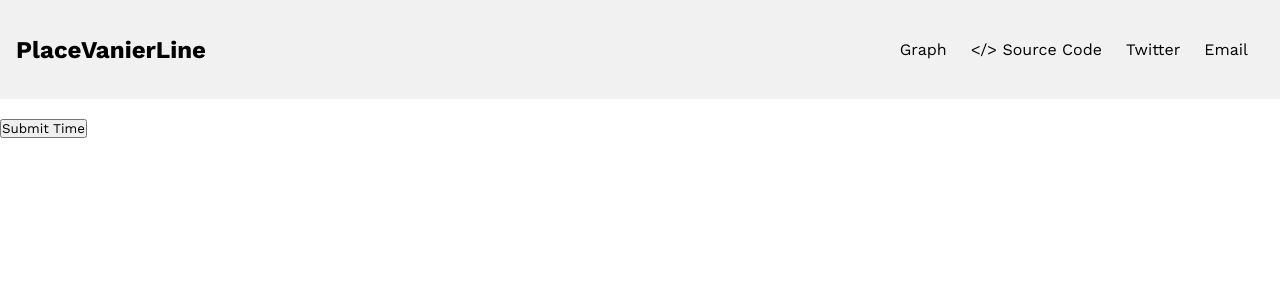
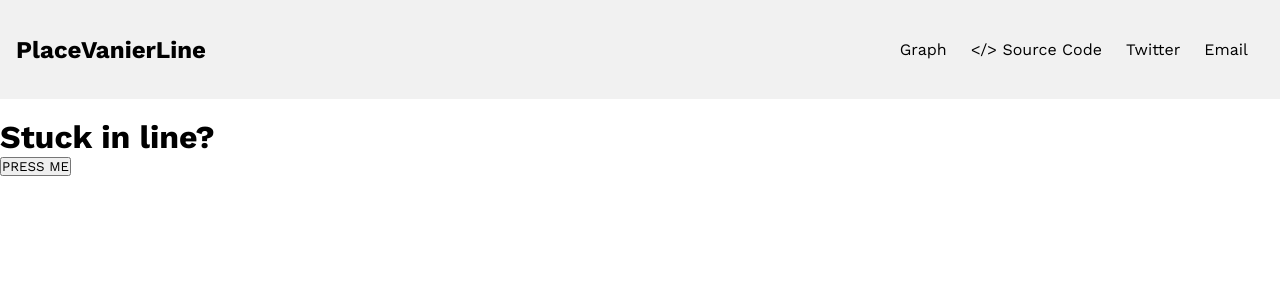
Before and after one commit to justindhillon/place-vanier-line, a Next.js app: page /record-time in a window 1280 px wide. Shown: the top 300 px of the page. Built offline with nearby package versions, Linux system fonts and the light colour scheme.

Commit message:
modified:   components/button.js 	modified:   styles/global.css

```diff
--- a/components/button.js
+++ b/components/button.js
@@ -4,8 +4,9 @@ export default function Button() {
     }
 
     return (
-      <div>
-        <button onClick={handleClick}>Submit Time</button>
+      <div class="button-container">
+        <h1>Stuck in line?</h1>
+        <button onClick={handleClick}>PRESS ME</button>
       </div>
     );
 }
--- a/styles/global.css
+++ b/styles/global.css
@@ -68,6 +68,11 @@ nav{
   max-width: 150vh;
 }
 
+.button-container {
+  position: relative;
+  margin: auto;
+}
+
 .center{
   min-height: 600px;
   display: flex;
```
